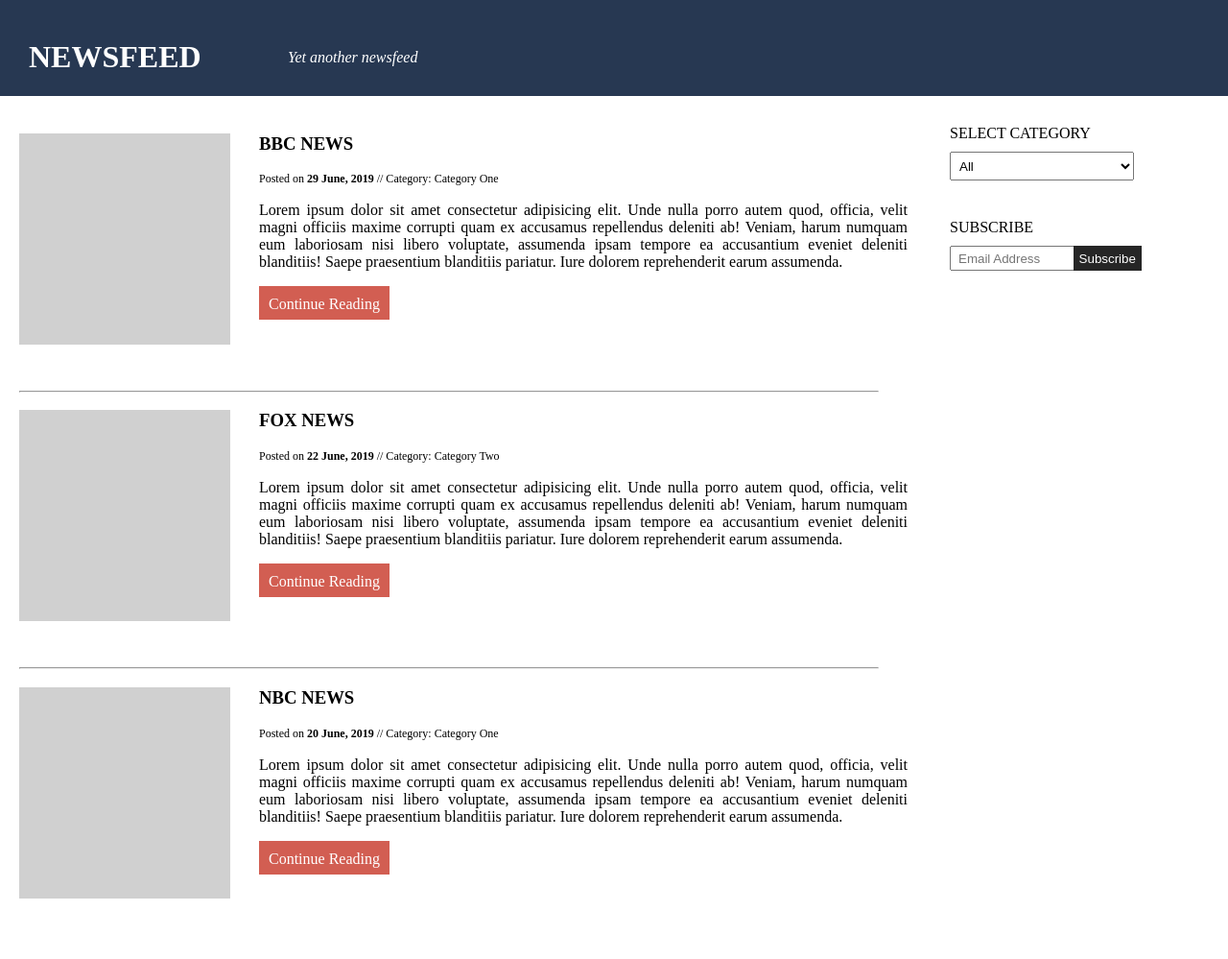
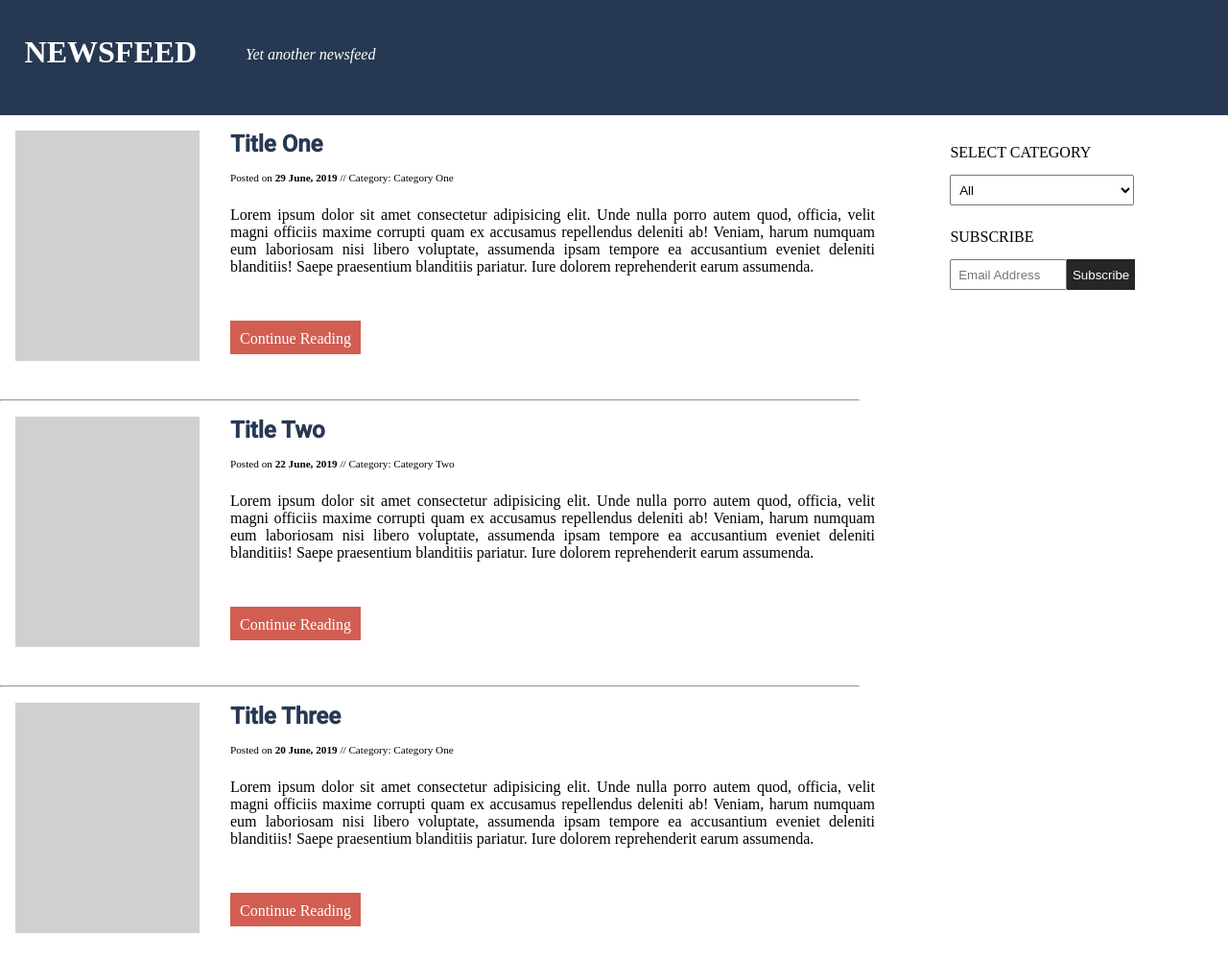
Before and after one commit to Dhruv1107/Webpage_task, a plain HTML site: page index.html in a window 1280 px wide. Shown: the top 999 px of the page at 96% size. Drawn offline with Linux system fonts and the light colour scheme.

Commit message:
Converted the pixels to %, vw, vh and rem.

```diff
--- a/index.html
+++ b/index.html
@@ -4,6 +4,7 @@
     <meta charset="UTF-8">
     <meta name="viewport" content="width=device-width, initial-scale=1.0">
     <link rel="stylesheet" type="text/css" href="style.css">
+    <link href="https://fonts.googleapis.com/css?family=Roboto:500&display=swap" rel="stylesheet">
     <title>Task</title>
 </head>
 <body>
@@ -14,7 +15,7 @@
     <div class="content">
         <div class="content__sub">
             <div class="content__img"></div>
-            <h3 class="content__modifier content__head">BBC NEWS</h3>
+            <h3 class="content__modifier content__head">Title One</h3>
             <p class="content__modifier content__date">Posted on <b>29 June, 2019</b> // Category: Category One</p>
             <p class="content__modifier content__matter">Lorem ipsum dolor sit amet consectetur adipisicing elit. Unde nulla porro autem quod, officia, velit magni officiis maxime corrupti quam ex accusamus repellendus deleniti ab! Veniam, harum numquam eum laboriosam nisi libero voluptate, assumenda ipsam tempore ea accusantium eveniet deleniti blanditiis! Saepe praesentium blanditiis pariatur. Iure dolorem reprehenderit earum assumenda.</p>
             <a href="#" class="content__modifier btn btn--pink">Continue Reading</a>
@@ -22,7 +23,7 @@
         <hr>
         <div class="content__sub">
                 <div class="content__img"></div>
-                <h3 class="content__modifier content__head">FOX NEWS</h3>
+                <h3 class="content__modifier content__head">Title Two</h3>
                 <p class="content__modifier content__date">Posted on <b>22 June, 2019</b> // Category: Category Two</p>
                 <p class="content__modifier content__matter">Lorem ipsum dolor sit amet consectetur adipisicing elit. Unde nulla porro autem quod, officia, velit magni officiis maxime corrupti quam ex accusamus repellendus deleniti ab! Veniam, harum numquam eum laboriosam nisi libero voluptate, assumenda ipsam tempore ea accusantium eveniet deleniti blanditiis! Saepe praesentium blanditiis pariatur. Iure dolorem reprehenderit earum assumenda.</p>
                 <a href="#" class="content__modifier btn btn--pink">Continue Reading</a>
@@ -30,7 +31,7 @@
         <hr>
         <div class="content__sub">
                 <div class="content__img"></div>
-                <h3 class="content__modifier content__head">NBC NEWS</h3>
+                <h3 class="content__modifier content__head">Title Three</h3>
                 <p class="content__modifier content__date">Posted on <b>20 June, 2019</b> // Category: Category One</p>
                 <p class="content__modifier content__matter">Lorem ipsum dolor sit amet consectetur adipisicing elit. Unde nulla porro autem quod, officia, velit magni officiis maxime corrupti quam ex accusamus repellendus deleniti ab! Veniam, harum numquam eum laboriosam nisi libero voluptate, assumenda ipsam tempore ea accusantium eveniet deleniti blanditiis! Saepe praesentium blanditiis pariatur. Iure dolorem reprehenderit earum assumenda.</p>
                 <a href="#" class="content__modifier btn btn--pink">Continue Reading</a>
--- a/style.css
+++ b/style.css
@@ -1,3 +1,6 @@
+* {
+	box-sizing: border-box;
+}
 html {
 	overflow-x: hidden;
 }
@@ -5,15 +8,15 @@ body {
 	margin: 0;
 }
 .header {
+	position: relative;
 	background: #273852;
-	height: 100px;
+	height: 15vh;
 }
 .header__heading {
 	color: white;
-	text-align: left;
 	position: absolute;
-	top: 20px;
-	left: 30px;
+	top: 12%;
+	left: 2%;
 	animation: moveInRight 1s ease-out;
 }
 @keyframes moveInRight {
@@ -35,33 +38,44 @@ body {
 	color: white;
 	font-style: italic;
 	position: absolute;
-	top: 35px;
-	left: 300px;
+	top: 27%;
+	left: 20%;
 }
 .content {
 	width: 70vw;
-	padding: 20px;
 	display: inline-block;
 }
 .content__sub {
-	height: 20vh;
-	padding-bottom: 100px;
+	position: relative;
+	height: 33vh;
+	width: 70vw;
+	margin: 1rem;
 }
 .content__img {
 	float: left;
-	height: 220px;
-	width: 220px;
+	position: relative;
+	height: 30vh;
+	width: 15vw;
 	background-color: #d0d0d0;
 }
 .content__modifier {
-	position: relative;
-	left: 30px;
+	position: absolute;
+	left: 25%;
+}
+.content__head {
+	color: #273852;
+	font-family: 'Roboto', sans-serif;
+	font-size: 1.5rem;
+	margin: 0;
 }
 .content__date {
-	font-size: 12px;
+	font-size: 0.7rem;
+	top: 12%;
 }
 .content__matter {
+	font-size: 1rem;
 	text-align: justify;
+	top: 24%;
 }
 
 .btn:link,
@@ -71,8 +85,9 @@ body {
 	display: inline-block;
 	transition: all .2s;
 	/* All the properties are enabled to be animated. The transition property should be on initial state */
-	height: 15px;
+	height: 2.2rem;
 	border: 0;
+	top: 75%;
 }
 
 .btn:hover {
@@ -114,48 +129,50 @@ body {
 
 .form {
 	width: 25vw;
+	height: 100vh;
 	float: right;
 	position: relative;
-	top: 30px;
-	left: 30px;
+	top: 1.9rem;
+	left: 1.9rem;
 }
 label {
 	display: block;
 }
 .form__select-box {
-	position: relative;
-	top: 10px;
+	position: absolute;
+	top: 4%;
 	width: 15vw;
-	height: 30px;
-	text-indent: 5px;
+	height: 4vh;
+	text-indent: 0.3rem;
 }
 .form__subscribe-label {
-	position: relative;
-	top: 50px;
+	position: absolute;
+	top: 11%;
 }
 .form__subscribe-textbox {
-	position: relative;
-	top: 60px;
+	position: absolute;
+	top: 15%;
+	left: 0%;
 	width: 38%;
-	height: 20px;
-	text-indent: 5px;
+	height: 4vh;
+	text-indent: .3rem;
 }
 .form__subscribe-button {
-	position: relative;
-	top: 60px;
-	right: 5px;
+	position: absolute;
+	top: 15%;
+	left: 38%;
 	background: #262626;
 	color: white;
-	height: 26px;
+	height: 4vh;
 	border: 0;
 }
 .footer {
 	background: #273852;
-	height: 50px;
+	height: 7vh;
 }
 .footer__copyright {
 	color: white;
 	text-align: center;
 	position: relative;
-	top: 15px;
+	top: 28%;
 }
```
